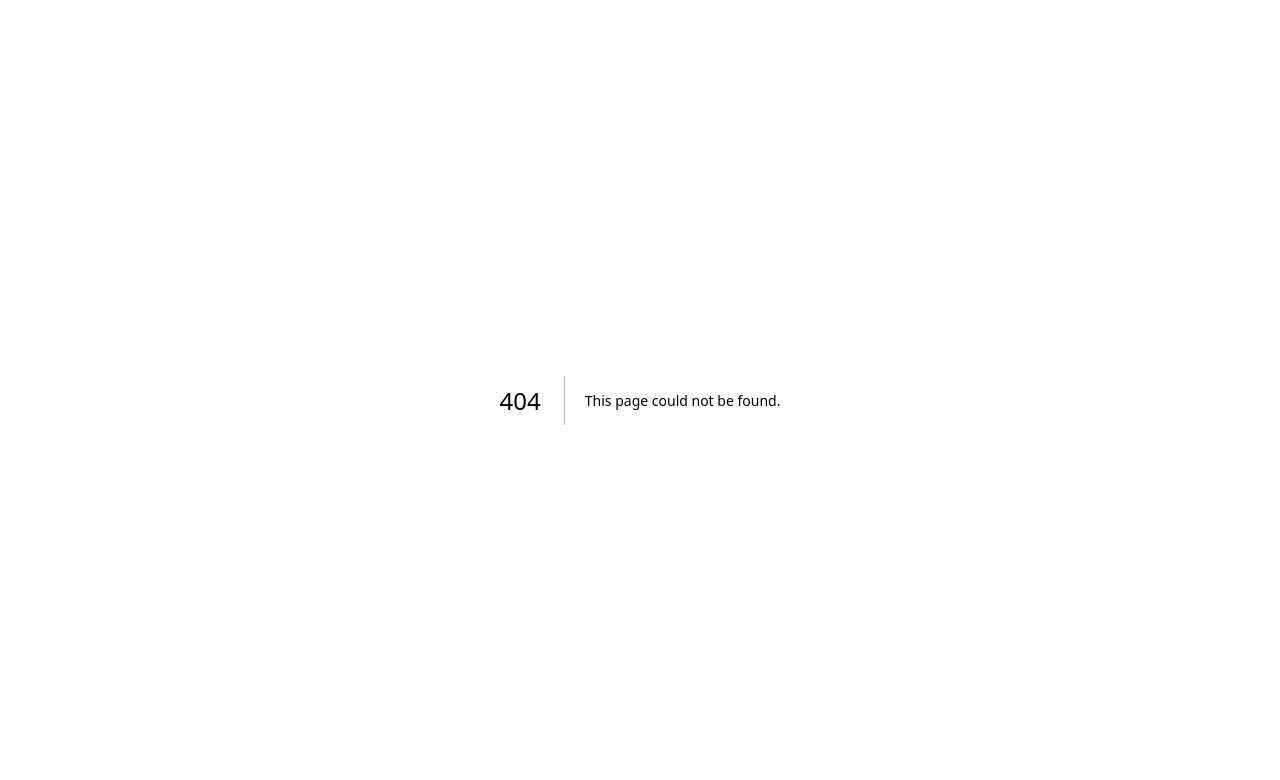
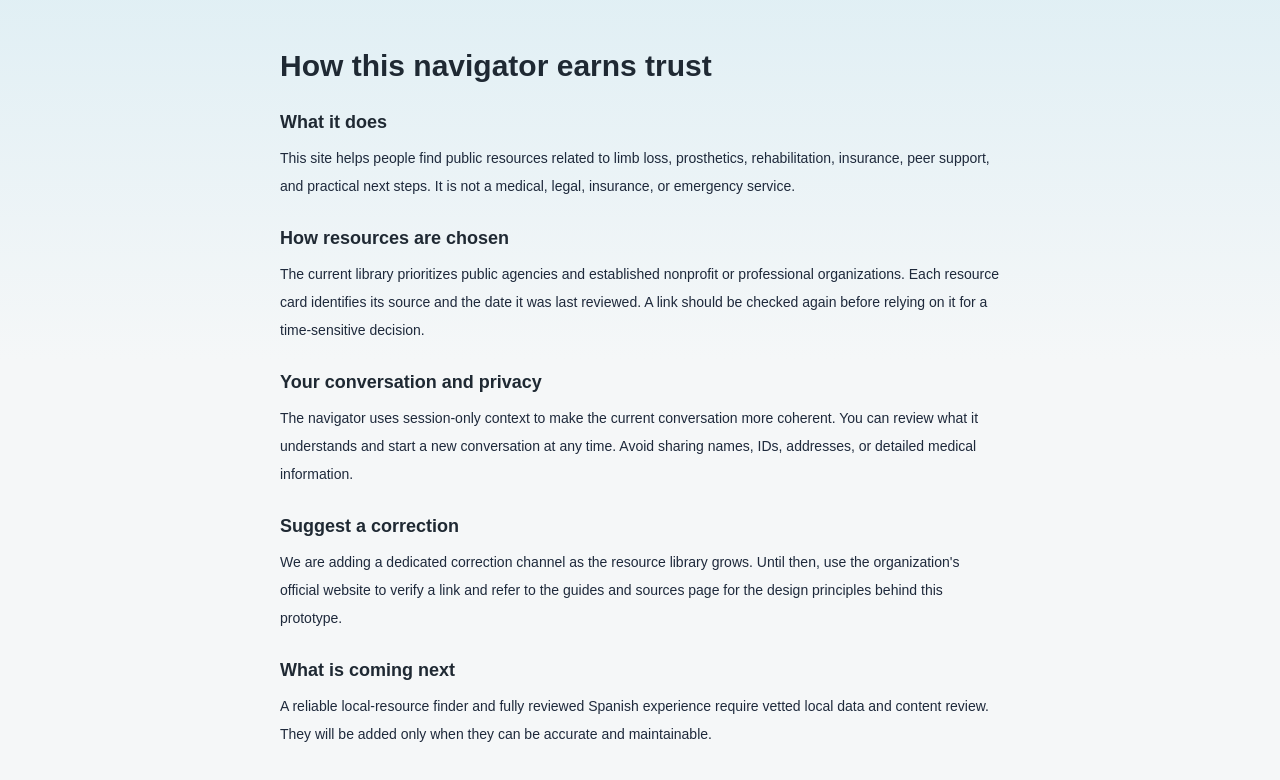
Before and after one commit to Jshulgach/api-resource-navigator, a Next.js app: page /trust in a window 1280 px wide. Before the commit this address had no page. Shown: the top 780 px of the page. Built offline with nearby package versions, Linux system fonts and the light colour scheme.

Commit message:
feat: add appointment prep and trust controls

```diff
--- a/app/globals.css
+++ b/app/globals.css
@@ -89,3 +89,25 @@ textarea {
   outline: 3px solid rgb(var(--color-clay));
   outline-offset: 3px;
 }
+
+@media print {
+  body * {
+    visibility: hidden;
+  }
+
+  .appointment-plan,
+  .appointment-plan * {
+    visibility: visible;
+  }
+
+  .appointment-plan {
+    left: 0;
+    position: absolute;
+    top: 0;
+    width: 100%;
+  }
+
+  .no-print {
+    display: none;
+  }
+}
--- /dev/null
+++ b/app/trust/page.tsx
@@ -0,0 +1,29 @@
+export default function TrustPage() {
+  return (
+    <main className="mx-auto max-w-3xl px-4 py-12 text-slate-800 sm:px-6">
+      <h1 className="text-3xl font-bold text-ink">How this navigator earns trust</h1>
+      <div className="mt-6 space-y-6 text-sm leading-7">
+        <section>
+          <h2 className="text-lg font-bold text-ink">What it does</h2>
+          <p className="mt-2">This site helps people find public resources related to limb loss, prosthetics, rehabilitation, insurance, peer support, and practical next steps. It is not a medical, legal, insurance, or emergency service.</p>
+        </section>
+        <section>
+          <h2 className="text-lg font-bold text-ink">How resources are chosen</h2>
+          <p className="mt-2">The current library prioritizes public agencies and established nonprofit or professional organizations. Each resource card identifies its source and the date it was last reviewed. A link should be checked again before relying on it for a time-sensitive decision.</p>
+        </section>
+        <section>
+          <h2 className="text-lg font-bold text-ink">Your conversation and privacy</h2>
+          <p className="mt-2">The navigator uses session-only context to make the current conversation more coherent. You can review what it understands and start a new conversation at any time. Avoid sharing names, IDs, addresses, or detailed medical information.</p>
+        </section>
+        <section id="feedback">
+          <h2 className="text-lg font-bold text-ink">Suggest a correction</h2>
+          <p className="mt-2">We are adding a dedicated correction channel as the resource library grows. Until then, use the organization&apos;s official website to verify a link and refer to the guides and sources page for the design principles behind this prototype.</p>
+        </section>
+        <section>
+          <h2 className="text-lg font-bold text-ink">What is coming next</h2>
+          <p className="mt-2">A reliable local-resource finder and fully reviewed Spanish experience require vetted local data and content review. They will be added only when they can be accurate and maintainable.</p>
+        </section>
+      </div>
+    </main>
+  );
+}
--- /dev/null
+++ b/components/AppointmentPrep.tsx
@@ -0,0 +1,71 @@
+"use client";
+
+import { useState } from "react";
+
+const plans = {
+  prosthetist: {
+    label: "Prosthetist visit",
+    questions: [
+      "What are the next steps in my fitting or rehabilitation plan?",
+      "What should I bring or prepare before the next visit?",
+      "Who should I contact if comfort, fit, or skin concerns change?"
+    ]
+  },
+  insurance: {
+    label: "Insurance call",
+    questions: [
+      "What prosthetic and rehabilitation services are covered under my plan?",
+      "Do I need prior authorization, a referral, or specific documentation?",
+      "What is the next step if a request is delayed or denied?"
+    ]
+  },
+  support: {
+    label: "Support conversation",
+    questions: [
+      "What support options are available for someone in my situation?",
+      "Is there a peer group or local program I can contact?",
+      "What is one small next step I can take this week?"
+    ]
+  }
+};
+
+type PlanKey = keyof typeof plans;
+
+export function AppointmentPrep() {
+  const [selectedPlan, setSelectedPlan] = useState<PlanKey | null>(null);
+  const plan = selectedPlan ? plans[selectedPlan] : null;
+
+  return (
+    <section aria-labelledby="appointment-prep-heading" className="rounded-lg border border-slate-200 bg-white p-4">
+      <h3 id="appointment-prep-heading" className="text-sm font-bold text-ink">Prepare for a conversation</h3>
+      <p className="mt-1 text-sm leading-6 text-slate-600">Choose one situation to make a short question sheet. Nothing from this chat is added to it.</p>
+      <div className="mt-3 flex flex-wrap gap-2">
+        {(Object.entries(plans) as [PlanKey, (typeof plans)[PlanKey]][]).map(([key, item]) => (
+          <button
+            aria-pressed={selectedPlan === key}
+            className={`rounded-md border px-3 py-2 text-sm font-semibold ${selectedPlan === key ? "border-spruce bg-skysoft/40 text-spruce" : "border-slate-300 text-slate-700"}`}
+            key={key}
+            type="button"
+            onClick={() => setSelectedPlan(key)}
+          >
+            {item.label}
+          </button>
+        ))}
+      </div>
+      {plan ? (
+        <div className="appointment-plan mt-4 rounded-md bg-mist p-4" data-print-plan>
+          <p className="text-xs font-bold uppercase tracking-wide text-spruce">My preparation sheet</p>
+          <h4 className="mt-1 text-base font-bold text-ink">{plan.label}</h4>
+          <ol className="mt-3 list-decimal space-y-2 pl-5 text-sm leading-6 text-slate-700">
+            {plan.questions.map((question) => <li key={question}>{question}</li>)}
+          </ol>
+          <div className="mt-4 border-t border-slate-200 pt-3 text-sm text-slate-600">
+            <p className="font-semibold text-ink">Notes</p>
+            <div className="mt-2 h-16 border-b border-dashed border-slate-300" />
+          </div>
+          <button className="no-print mt-4 rounded-md bg-spruce px-3 py-2 text-sm font-semibold text-white" type="button" onClick={() => window.print()}>Print this sheet</button>
+        </div>
+      ) : null}
+    </section>
+  );
+}
--- a/components/Chat.tsx
+++ b/components/Chat.tsx
@@ -3,6 +3,7 @@
 import { useRef, useState } from "react";
 import { useChat } from "@ai-sdk/react";
 import { ChatMessage } from "@/components/ChatMessage";
+import { AppointmentPrep } from "@/components/AppointmentPrep";
 import { ContextSummary } from "@/components/ContextSummary";
 import { QuickStartButtons } from "@/components/QuickStartButtons";
 import { ResourceCard } from "@/components/ResourceCard";
@@ -28,8 +29,9 @@ async function fetchResourceCards(prompt: string, excludedIds: string[]) {
 export function Chat() {
   const [resources, setResources] = useState<ResourceWithScore[]>([]);
   const [showCommonQuestions, setShowCommonQuestions] = useState(false);
+  const [showContext, setShowContext] = useState(false);
   const seenResourceIds = useRef<Set<string>>(new Set());
-  const { messages, input, handleInputChange, handleSubmit, append, isLoading, error } = useChat({
+  const { messages, input, handleInputChange, handleSubmit, append, isLoading, error, setInput, setMessages } = useChat({
     api: "/api/chat"
   });
 
@@ -53,6 +55,15 @@ export function Chat() {
     handleSubmit(event);
   }
 
+  function startOver() {
+    setMessages([]);
+    setInput("");
+    setResources([]);
+    seenResourceIds.current.clear();
+    setShowCommonQuestions(false);
+    setShowContext(false);
+  }
+
   return (
     <section id="chat" className="rounded-lg border border-slate-200 bg-white p-4 shadow-soft sm:p-5">
       <div className="flex flex-col gap-5">
@@ -67,7 +78,14 @@ export function Chat() {
           </div>
         ) : null}
 
-        {messages.length > 0 ? <ContextSummary messages={messages} /> : null}
+        {messages.length > 0 ? (
+          <div className="flex flex-wrap gap-x-4 gap-y-2 text-sm">
+            <button className="font-semibold text-spruce underline" type="button" onClick={() => setShowContext((value) => !value)}>{showContext ? "Hide what I remember" : "What I remember"}</button>
+            <button className="font-semibold text-spruce underline" type="button" onClick={startOver}>Start a new conversation</button>
+          </div>
+        ) : null}
+
+        {messages.length > 0 && showContext ? <ContextSummary messages={messages} /> : null}
 
         {messages.length > 0 || isLoading ? (
           <div className="min-h-[180px] space-y-3 rounded-lg bg-mist p-3" aria-live="polite">
@@ -90,6 +108,8 @@ export function Chat() {
         ) : null}
 
         <SavedResources />
+
+        {messages.length > 0 ? <AppointmentPrep /> : null}
 
         {error ? (
           <div className="rounded-lg border border-red-200 bg-red-50 p-3 text-sm text-red-800">
@@ -127,8 +147,8 @@ export function Chat() {
           <button className="rounded-md border border-slate-300 px-3 py-2 text-slate-700" type="button">
             Not helpful
           </button>
-          <a className="px-3 py-2 text-spruce underline" href="mailto:info@example.org">
-            Report an issue
+          <a className="px-3 py-2 text-spruce underline" href="/trust#feedback">
+            Report a resource concern
           </a>
         </div> : null}
       </div>
--- a/components/Footer.tsx
+++ b/components/Footer.tsx
@@ -9,6 +9,7 @@ export function Footer() {
         <nav aria-label="Footer navigation" className="flex shrink-0 flex-wrap gap-x-4 gap-y-2 text-sm">
           <a className="text-spruce underline" href="/terms">Terms of use</a>
           <a className="text-spruce underline" href="/privacy">Privacy</a>
+          <a className="text-spruce underline" href="/trust">Trust and maintenance</a>
           <a className="text-spruce underline" href="/sources">Guides and sources</a>
         </nav>
       </div>
```
